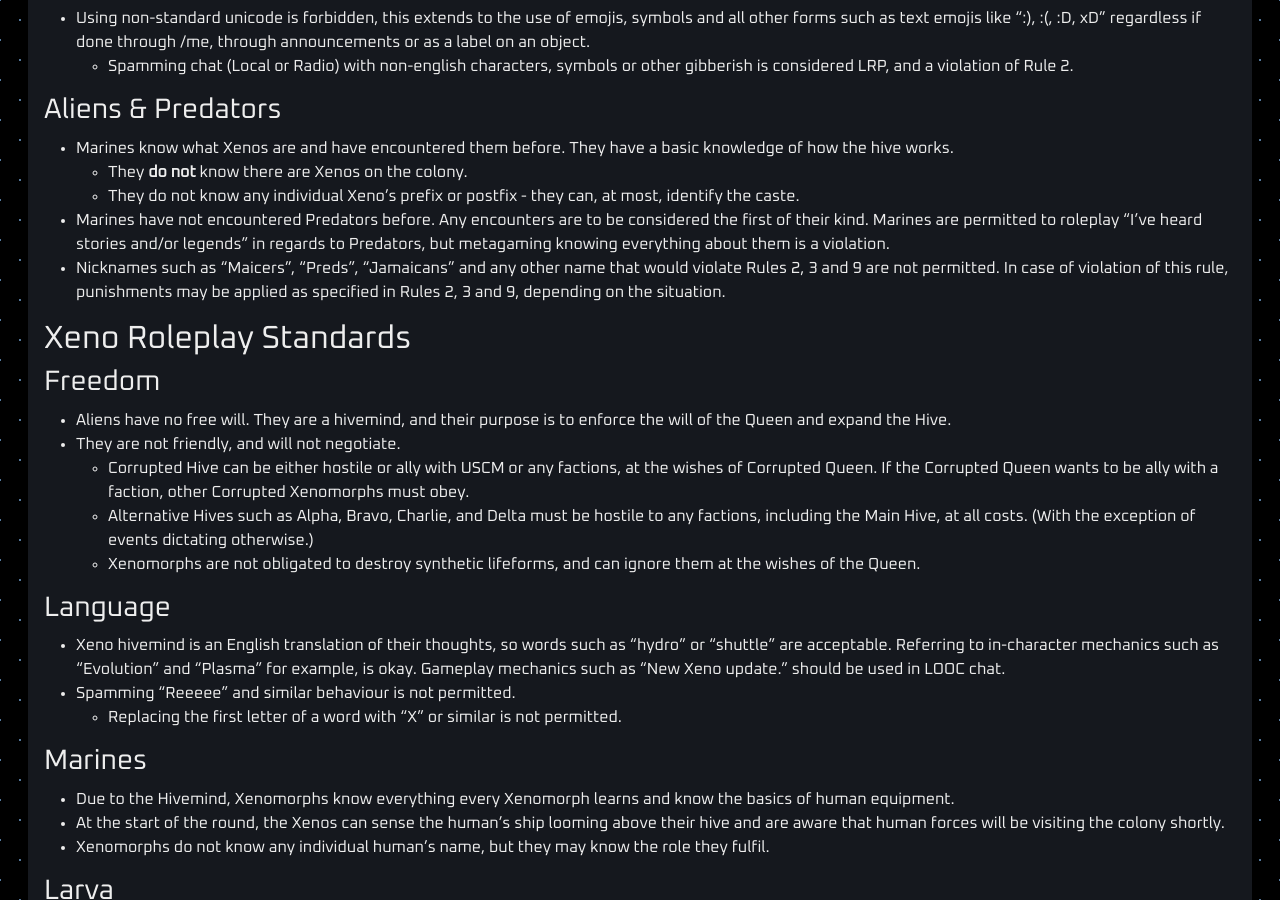
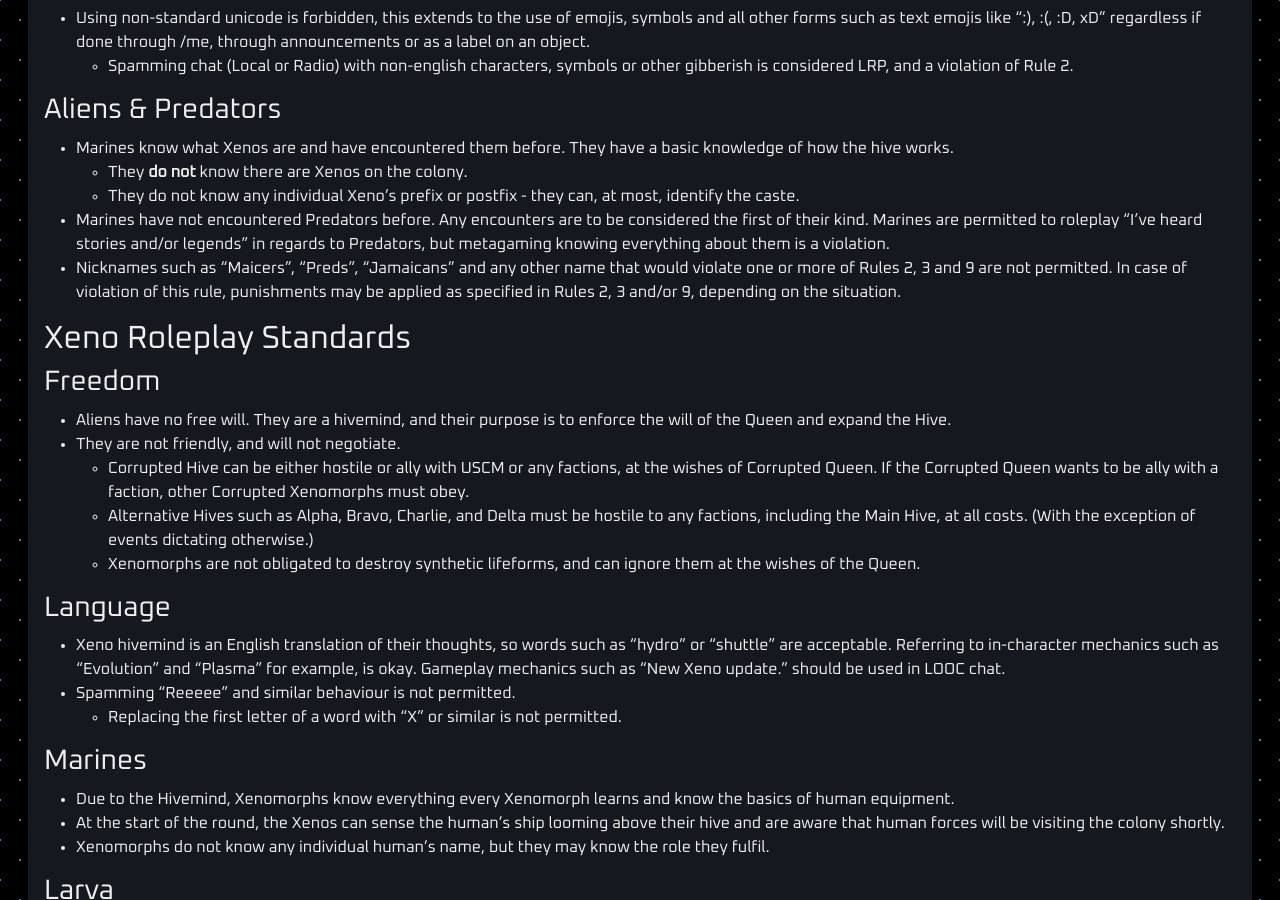
Before and after one commit to cmss13-devs/web, a Jekyll site: the page built from rules.md, in a window 1280 px wide and 900 px high, scrolled down 3600 px. Built offline with Jekyll 4.4.1, drawn with Linux system fonts in a browser that asks for light colours.

Commit message:
Update rules.md

```diff
--- a/rules.md
+++ b/rules.md
@@ -138,7 +138,7 @@
   - They **do not** know there are Xenos on the colony.
   - They do not know any individual Xeno's prefix or postfix - they can, at most, identify the caste.
 - Marines have not encountered Predators before. Any encounters are to be considered the first of their kind. Marines are permitted to roleplay "I've heard stories and/or legends" in regards to Predators, but metagaming knowing everything about them is a violation.
-- Nicknames such as "Maicers", "Preds", "Jamaicans" and any other name that would violate Rules 2, 3 and 9 are not permitted. In case of violation of this rule, punishments may be applied as specified in Rules 2, 3 and 9, depending on the situation.
+- Nicknames such as "Maicers", "Preds", "Jamaicans" and any other name that would violate one or more of Rules 2, 3 and 9 are not permitted. In case of violation of this rule, punishments may be applied as specified in Rules 2, 3 and/or 9, depending on the situation.
 
 ## Xeno Roleplay Standards
 
```
